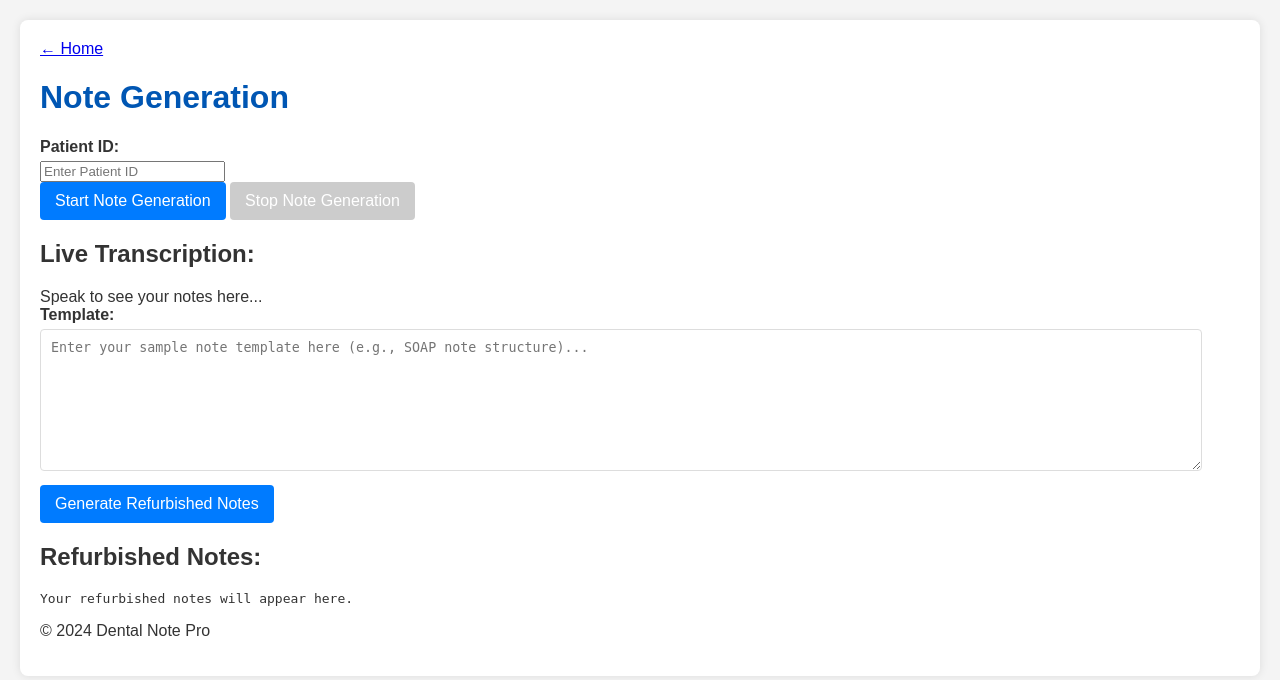
After one commit to milyas2001/depaulhackathon-2025, a Flask app: template templates/note_generation.html in a window 1280 px wide. The commit adds this page. Shown: the top 680 px of the page. Run offline with Flask 3, Linux system fonts and the light colour scheme; the template is opened without the code that fills it, so the values that code supplies are empty.

Commit message:
feat: Modernize UI with new landing page and improved note-taking interface

```diff
--- a/app.py
+++ b/app.py
@@ -241,16 +241,32 @@ def save_note_to_file(note, patient_id):
 
 def get_patient_notes(patient_id):
     """Retrieve all notes for a patient."""
-    patient_dir = NOTES_DIR / patient_id
-    notes = []
+    try:
+        logger.info(f"Retrieving notes for patient {patient_id}")
+        patient_dir = NOTES_DIR / patient_id
+        notes = []
 
-    if patient_dir.exists():
-        for note_file in patient_dir.glob('*.json'):
-            with open(note_file, 'r') as f:
-                note = json.load(f)
-                notes.append(note)
+        if patient_dir.exists():
+            logger.info(f"Found patient directory: {patient_dir}")
+            for note_file in patient_dir.glob('*.json'):
+                try:
+                    logger.info(f"Reading note file: {note_file}")
+                    with open(note_file, 'r') as f:
+                        note = json.load(f)
+                        notes.append(note)
+                except Exception as e:
+                    logger.error(f"Error reading note file {note_file}: {str(e)}")
+                    continue
+        else:
+            logger.warning(f"No directory found for patient {patient_id}")
 
-    return sorted(notes, key=lambda x: x['timestamp'], reverse=True)
+        sorted_notes = sorted(notes, key=lambda x: x['timestamp'], reverse=True)
+        logger.info(f"Retrieved {len(sorted_notes)} notes for patient {patient_id}")
+        return sorted_notes
+    except Exception as e:
+        logger.error(f"Error in get_patient_notes for patient {patient_id}: {str(e)}")
+        logger.error(f"Full traceback: {traceback.format_exc()}")
+        return []
 
 @app.route('/')
 def index():
@@ -478,14 +494,55 @@ def patient_notes(patient_id):
 
 @app.route('/view-note/<note_id>')
 def view_note(note_id):
-    patients = session.get('patients', {})
-    for patient in patients.values():
-        for note in patient.get('notes', []):
-            if note['id'] == note_id:
-                session['current_patient'] = patient
-                session['current_note'] = note
-                return redirect(url_for('clinical_record'))
-    return redirect(url_for('patients'))
+    try:
+        logger.info(f"Viewing note with ID: {note_id}")
+
+        # First try to find which patient this note belongs to
+        for patient_dir in NOTES_DIR.iterdir():
+            if not patient_dir.is_dir():
+                continue
+
+            note_file = patient_dir / f"{note_id}.json"
+            if note_file.exists():
+                try:
+                    # Found the note file, read it
+                    with open(note_file, 'r') as f:
+                        note = json.load(f)
+
+                    # Get patient info
+                    patient_id = patient_dir.name
+                    patient_file = PATIENTS_DIR / f"{patient_id}.json"
+
+                    if patient_file.exists():
+                        with open(patient_file, 'r') as f:
+                            patient = json.load(f)
+                    else:
+                        # Fallback patient info if file doesn't exist
+                        patient = {
+                            'id': patient_id,
+                            'name': note.get('patient_name', 'Unknown Patient')
+                        }
+
+                    # Store in session for the clinical record view
+                    session['current_patient'] = patient
+                    session['current_note_data'] = {
+                        'transcription': note.get('transcription', ''),
+                        'clinical_record': note.get('content', '')
+                    }
+
+                    return render_template('clinicalrecord.html',
+                                        patient=patient,
+                                        clinical_record=note.get('content', ''))
+                except Exception as e:
+                    logger.error(f"Error reading note file {note_file}: {str(e)}")
+
+        logger.error(f"Note with ID {note_id} not found")
+        return redirect(url_for('patients'))
+
+    except Exception as e:
+        logger.error(f"Error in view_note: {str(e)}")
+        logger.error(f"Full traceback: {traceback.format_exc()}")
+        return redirect(url_for('patients'))
 
 @app.route('/get-current-patient')
 def get_current_patient():
--- /dev/null
+++ b/static/js/note_taking.js
@@ -0,0 +1,145 @@
+document.addEventListener('DOMContentLoaded', () => {
+    const patientIdInput = document.getElementById('patientId');
+    const startGenerationButton = document.getElementById('startGenerationButton');
+    const stopGenerationButton = document.getElementById('stopGenerationButton');
+    const transcribedTextOutput = document.getElementById('transcribedTextOutput');
+    const templateInput = document.getElementById('templateInput');
+    const generateRefurbishedButton = document.getElementById('generateRefurbishedButton');
+    const refurbishedNoteOutput = document.getElementById('refurbishedNoteOutput');
+
+    let mediaRecorder;
+    let audioChunks = [];
+    let recognition; // For Web Speech API
+    let isRecording = false;
+
+    // Check for browser speech recognition support
+    const SpeechRecognition = window.SpeechRecognition || window.webkitSpeechRecognition;
+    if (SpeechRecognition) {
+        recognition = new SpeechRecognition();
+        recognition.continuous = true;
+        recognition.interimResults = true;
+        recognition.lang = 'en-US';
+
+        recognition.onresult = (event) => {
+            let interimTranscript = '';
+            let finalTranscript = transcribedTextOutput.innerHTML === 'Speak to see your notes here...' ? '' : transcribedTextOutput.innerHTML;
+            // Keep existing newlines if any when appending new text
+            if (finalTranscript.length > 0 && !finalTranscript.endsWith('\n')) {
+                finalTranscript += ' '; // Add space if not ending with newline and has content
+            }
+
+            for (let i = event.resultIndex; i < event.results.length; ++i) {
+                if (event.results[i].isFinal) {
+                    finalTranscript += event.results[i][0].transcript + '\n'; // Add newline after each final segment
+                } else {
+                    interimTranscript += event.results[i][0].transcript;
+                }
+            }
+            transcribedTextOutput.innerHTML = finalTranscript + '<i style="color:grey">' + interimTranscript + '</i>';
+        };
+
+        recognition.onerror = (event) => {
+            console.error('Speech recognition error', event.error);
+            transcribedTextOutput.innerHTML += `<p style="color:red;">Error during transcription: ${event.error}</p>`;
+            stopActualRecording(); // Ensure recording stops on error
+        };
+
+        recognition.onend = () => {
+            if(isRecording) { // If it ended unexpectedly and we are supposed to be recording, restart it
+                console.log("Speech recognition service disconnected, restarting...");
+                recognition.start();
+            }
+        };
+
+    } else {
+        console.warn('Speech Recognition API not supported in this browser.');
+        startGenerationButton.disabled = true;
+        startGenerationButton.textContent = 'Browser Not Supported';
+        transcribedTextOutput.textContent = 'Live transcription is not supported by your browser. You can still type notes manually.';
+    }
+
+    function startActualRecording() {
+        if (recognition && !isRecording) {
+            transcribedTextOutput.innerHTML = transcribedTextOutput.innerHTML === 'Speak to see your notes here...' ? '' : transcribedTextOutput.innerHTML; // Clear placeholder only if it exists
+            recognition.start();
+            isRecording = true;
+            startGenerationButton.disabled = true;
+            stopGenerationButton.disabled = false;
+            console.log("Voice note generation started.");
+        }
+        // Fallback or alternative recording mechanism (e.g., MediaRecorder for sending audio to backend) can be added here
+        // For now, focusing on Web Speech API for real-time client-side transcription
+    }
+
+    function stopActualRecording() {
+        if (recognition && isRecording) {
+            recognition.stop();
+            isRecording = false;
+            startGenerationButton.disabled = false;
+            stopGenerationButton.disabled = true;
+            console.log("Voice note generation stopped.");
+            // Remove any lingering interim transcript styling
+            transcribedTextOutput.innerHTML = transcribedTextOutput.innerHTML.replace(/<i style="color:grey">.*?<\/i>/g, '');
+        }
+    }
+
+    if (startGenerationButton) {
+        startGenerationButton.onclick = () => {
+            if (!patientIdInput.value.trim()) {
+                alert("Please enter a Patient ID before starting note generation.");
+                patientIdInput.focus();
+                return;
+            }
+            startActualRecording();
+        };
+    }
+
+    if (stopGenerationButton) {
+        stopGenerationButton.onclick = () => {
+            stopActualRecording();
+        };
+    }
+
+    if (generateRefurbishedButton) {
+        generateRefurbishedButton.onclick = async () => {
+            const patientId = patientIdInput.value.trim();
+            const transcribedText = transcribedTextOutput.innerText; // Use innerText to get clean text
+            const templateText = templateInput.value;
+
+            if (!transcribedText || transcribedText === 'Speak to see your notes here...') {
+                alert("Please generate some notes before refurbishing.");
+                return;
+            }
+            if (!templateText) {
+                alert("Please provide a template for refurbishment.");
+                templateInput.focus();
+                return;
+            }
+
+            refurbishedNoteOutput.textContent = 'Refurbishing notes...';
+
+            try {
+                const response = await fetch('/refurbish', {
+                    method: 'POST',
+                    headers: {
+                        'Content-Type': 'application/json'
+                    },
+                    body: JSON.stringify({
+                        patient_id: patientId, // Sending patient ID as well
+                        transcribed_text: transcribedText,
+                        template_text: templateText
+                    })
+                });
+                const data = await response.json();
+                if (response.ok) {
+                    refurbishedNoteOutput.textContent = data.refurbished_note;
+                } else {
+                    refurbishedNoteOutput.textContent = `Error: ${data.error || 'Could not refurbish notes.'}`;
+                }
+            } catch (error) {
+                console.error('Error refurbishing notes:', error);
+                refurbishedNoteOutput.textContent = 'An error occurred while refurbishing notes.';
+            }
+        };
+    }
+});
--- /dev/null
+++ b/templates/note_generation.html
@@ -0,0 +1,47 @@
+<!DOCTYPE html>
+<html lang="en">
+<head>
+    <meta charset="UTF-8">
+    <meta name="viewport" content="width=device-width, initial-scale=1.0">
+    <title>Note Generation - Dental Transcriber</title>
+    <link rel="stylesheet" href="{{ url_for('static', filename='css/style.css') }}">
+</head>
+<body>
+    <div class="container">
+        <header>
+            <a href="{{url_for('landing_page')}}" class="back-button">&larr; Home</a>
+            <h1>Note Generation</h1>
+        </header>
+        <main>
+            <div class="input-group">
+                <label for="patientId">Patient ID:</label>
+                <input type="text" id="patientId" name="patientId" placeholder="Enter Patient ID">
+            </div>
+
+            <button id="startGenerationButton">Start Note Generation</button>
+            <button id="stopGenerationButton" disabled>Stop Note Generation</button>
+
+            <div class="transcription-section">
+                <h2>Live Transcription:</h2>
+                <div id="transcribedTextOutput" class="transcribed-text-area" contenteditable="true">Speak to see your notes here...</div>
+            </div>
+
+            <div class="template-section">
+                <label for="templateInput">Template:</label>
+                <textarea id="templateInput" name="templateInput" rows="8" placeholder="Enter your sample note template here (e.g., SOAP note structure)..."></textarea>
+            </div>
+
+            <button id="generateRefurbishedButton">Generate Refurbished Notes</button>
+
+            <div class="refurbished-section">
+                <h2>Refurbished Notes:</h2>
+                <pre id="refurbishedNoteOutput" class="refurbished-text-area">Your refurbished notes will appear here.</pre>
+            </div>
+        </main>
+        <footer>
+            <p>&copy; 2024 Dental Note Pro</p>
+        </footer>
+    </div>
+    <script src="{{ url_for('static', filename='js/note_taking.js') }}"></script>
+</body>
+</html>
--- a/templates/patient_notes.html
+++ b/templates/patient_notes.html
@@ -70,7 +70,7 @@
                 {% for note in patient.notes|sort(attribute='timestamp', reverse=true) %}
                   <div class="flex flex-col bg-[#303030] rounded-xl p-4">
                     <div class="flex justify-between items-center mb-2">
-                      <span class="text-[#ababab] text-sm">{{ note.timestamp.strftime('%B %d, %Y at %I:%M %p') }}</span>
+                      <span class="text-[#ababab] text-sm">{{ note.timestamp }}</span>
                       <button
                         onclick="window.location.href='/view-note/{{ note.id }}'"
                         class="flex items-center justify-center rounded-full h-8 px-3 bg-black text-white text-sm font-bold"
```
Also changed, not shown: static/js/landing.js (added, +9 -0 lines), templates/dashboard.html (+72 -43 lines), templates/landing.html (added, +45 -0 lines).
